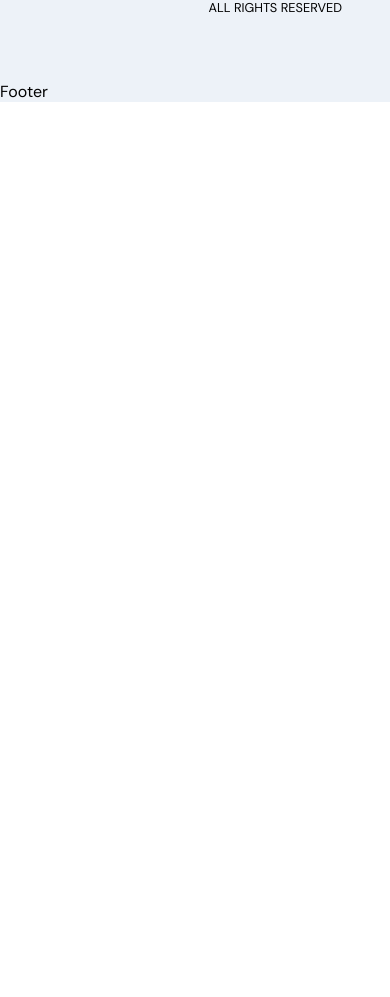
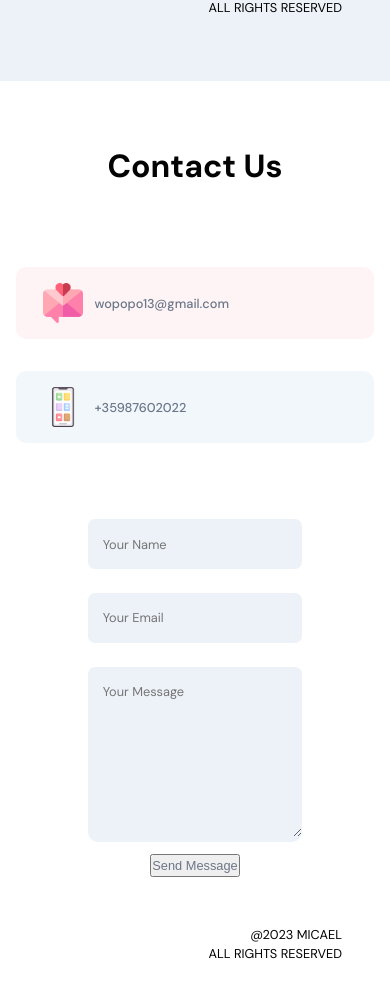
Before and after one commit to DimitarVezalov/Kalin_Dilyana, a React (Create React App) app in the folder frontend_react/: page / in a window 390 px wide. Shown: the part 4493-5490 px from the top of the page. Before the commit the page ends 4595 px from the top, so only its background shows below. Built offline with nearby package versions, Linux system fonts and the light colour scheme; no server answers.

Commit message:
add footer, add email form, add phone number

```diff
--- a/frontend_react/src/App.scss
+++ b/frontend_react/src/App.scss
@@ -36,15 +36,6 @@
     }
   }
 
-  .app_envelope{
-    width: 100%;
-    padding: 2rem 0 0;
-
-    display: flex;
-    flex-direction: column;
-    justify-content: flex-end;
-    align-items: flex-end;
-  }
 
   .copyright {
     width: 100%;
--- a/frontend_react/src/container/Footer/Footer.jsx
+++ b/frontend_react/src/container/Footer/Footer.jsx
@@ -1,11 +1,78 @@
-import React from 'react';
+import React, { useState } from 'react';
 
+import { images } from '../../constants';
+import { AppWrap, MotionWrap } from '../../wrapper';
+import { client } from '../../client';
 import './Footer.scss';
 
 const Footer = () => {
+  const [formData, setFormData] = useState({ name: '', email: '', message: '' });
+  const [isformSubmitted, setIsformSubmitted] = useState(false);
+  const [loading, setLoading] = useState(false)
+
+  const { name, email, message } = formData;
+
+  const handleChageInput = (e) => {
+    const { name, value } = e.target;
+
+    setFormData({ ...formData, [name]: value });
+  }
+
+  const handleSubmitt = () => {
+    setLoading(true);
+
+    const contact = {
+      _type: 'contact',
+      name: name,
+      email: email,
+      message: message
+    }
+
+    client.create(contact)
+      .then(() => {
+        setLoading(false);
+        setIsformSubmitted(true);
+      })
+  }
+
   return (
-    <div>Footer</div>
+    <>
+      <h2 className='head-text'>Contact us</h2>
+
+      <div className='app__footer-cards'>
+        <div className='app__footer-card'>
+          <img src={images.email} alt="email" />
+          <a href="mailto:wopopo13@gmail.com" className='p-text'>wopopo13@gmail.com</a>
+        </div>
+        <div className='app__footer-card'>
+          <img src={images.mobile} alt="mobile" />
+          <a href="tel: +35987602022" className='p-text'>+35987602022</a>
+        </div>
+      </div>
+      {
+        !isformSubmitted ?
+          <div className='app__footer-form app__flex'>
+            <div className='app__flex'>
+              <input className='p-text' type="text" placeholder='Your Name' name='name' value={name} onChange={handleChageInput} />
+            </div>
+            <div className='app__flex'>
+              <input className='p-text' type="email" placeholder='Your Email' name='email' value={email} onChange={handleChageInput} />
+            </div>
+            <div>
+              <textarea className='p-text' placeholder='Your Message' name='message' value={message} rows='10' cols='50' onChange={handleChageInput} />
+            </div>
+            <button type='button' className='p-text' onClick={handleSubmitt}>{loading ? 'Sending' : 'Send Message'}</button>
+          </div>
+          : <div>
+            <h3 className='head-text'>Thank you for your email!</h3>
+          </div>
+      }
+    </>
   );
 }
 
-export default Footer;
+export default AppWrap(
+  MotionWrap(Footer, 'app__footer'),
+  'contact',
+  'app__whitebg'
+);
--- a/frontend_react/src/container/Footer/Footer.scss
+++ b/frontend_react/src/container/Footer/Footer.scss
@@ -0,0 +1,98 @@
+.app__footer{
+    flex: 1;
+    width: 100%;
+    flex-direction: column;
+}
+
+.app__footer-cards{
+    width: 60%;
+    display: flex;
+    justify-content: space-evenly;
+    align-items: center;
+    flex-wrap: wrap;
+    margin: 4rem 2rem 2rem;
+
+    .app__footer-card{
+        min-width: 290px;
+        display: flex;
+        flex-direction: row;
+        justify-content: flex-start;
+        align-items: center;
+
+        margin: 1rem 0;
+        padding: 1rem;
+        border-radius: 10px;
+        cursor: pointer;
+        background-color: #fef4f5;
+        transition: all 0.3s ease-in-out;
+
+        img{
+            width: 40px;
+            height: 40px;
+            margin: 0 0.7rem;
+        }
+
+        p{
+            font-weight: 600;
+        }
+
+        a{
+            text-decoration: none;
+            font-weight: 500;
+        }
+
+        &:hover{
+            box-shadow: 0 0 25px #fef4f5;
+        }
+
+        @media screen and (max-width: 450px) {
+            width: 100%;
+        }
+    }
+
+    @media screen and (max-width: 768px) {
+        width: 100%;
+    }
+}
+
+.app__footer-cards .app__footer-card:last-child{
+    background-color: #f2f7fb;
+}
+
+.app__footer-form{
+    width: 60%;
+    flex-direction: column;
+    margin: 1rem 2rem;
+
+    div{
+        width: 100%;
+
+        margin: 0.75rem 0;
+        border-radius: 10px;
+        cursor: pointer;
+        background-color: var(--primary-color);
+
+        transition: all 0.3s ease-in-out;
+
+        input, textarea{
+            width: 100%;
+            padding: 0.95rem;
+            border: none;
+            border-radius: 7px;
+            background-color: var(--primary-color);
+
+            font-family: var(--font-base);
+            color: var(--secondary-color);
+            outline: none;
+        }
+
+        textarea{
+            height: 170px;
+        }
+
+        &:hover{
+            box-shadow: 0 0 25px var(--primary-color);
+        }
+
+    }
+}
```
